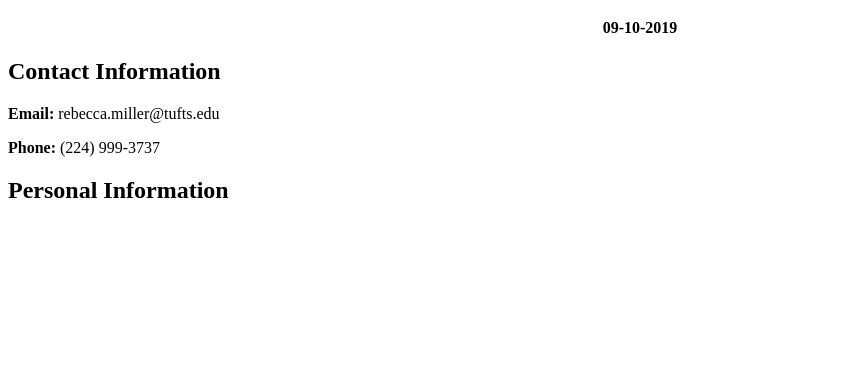
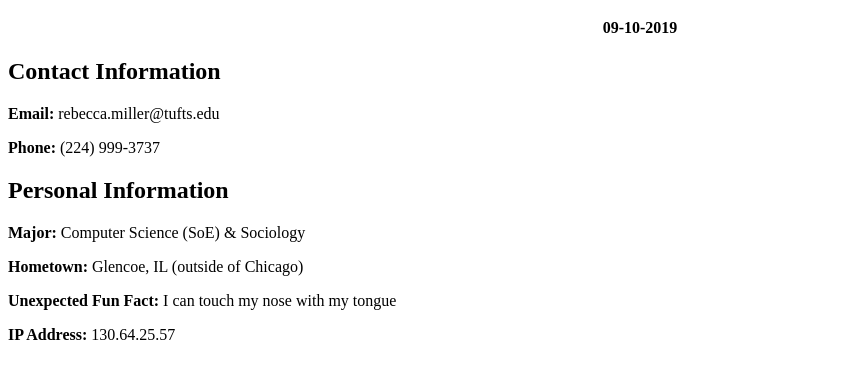
Before and after one commit to rebecca-millerr/comp20-assignment1, a plain HTML site: page index.html in a window 1280 px wide. Shown: the part 91-470 px from the top of the page, without its empty margins (0-851 px from the left). Drawn offline with Linux system fonts and the light colour scheme.

Commit message:
Update index.html

```diff
--- a/index.html
+++ b/index.html
@@ -15,5 +15,9 @@
     <p><strong>Phone: </strong>(224) 999-3737</p>
 
     <h2>Personal Information</h2>
+    <p><strong>Major: </strong>Computer Science (SoE) & Sociology</p>
+    <p><strong>Hometown: </strong>Glencoe, IL (outside of Chicago)</p>
+    <p><strong>Unexpected Fun Fact: </strong>I can touch my nose with my tongue</p>
+    <p><strong>IP Address: </strong>130.64.25.57</p>
   </body>
 </html>
```
